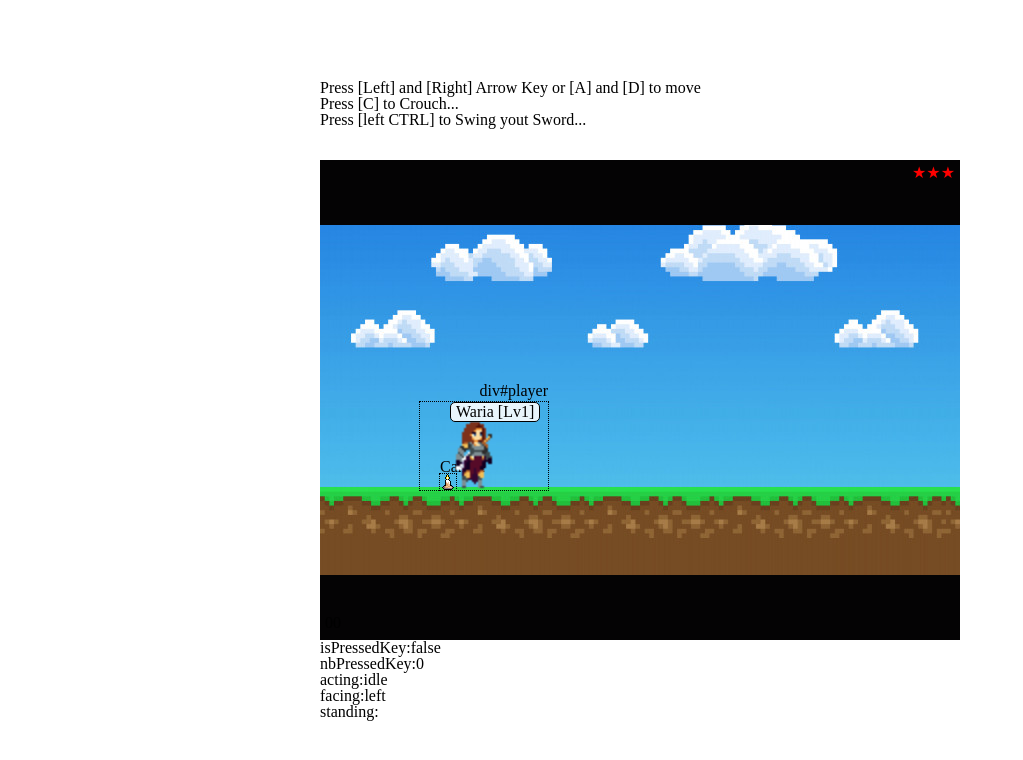
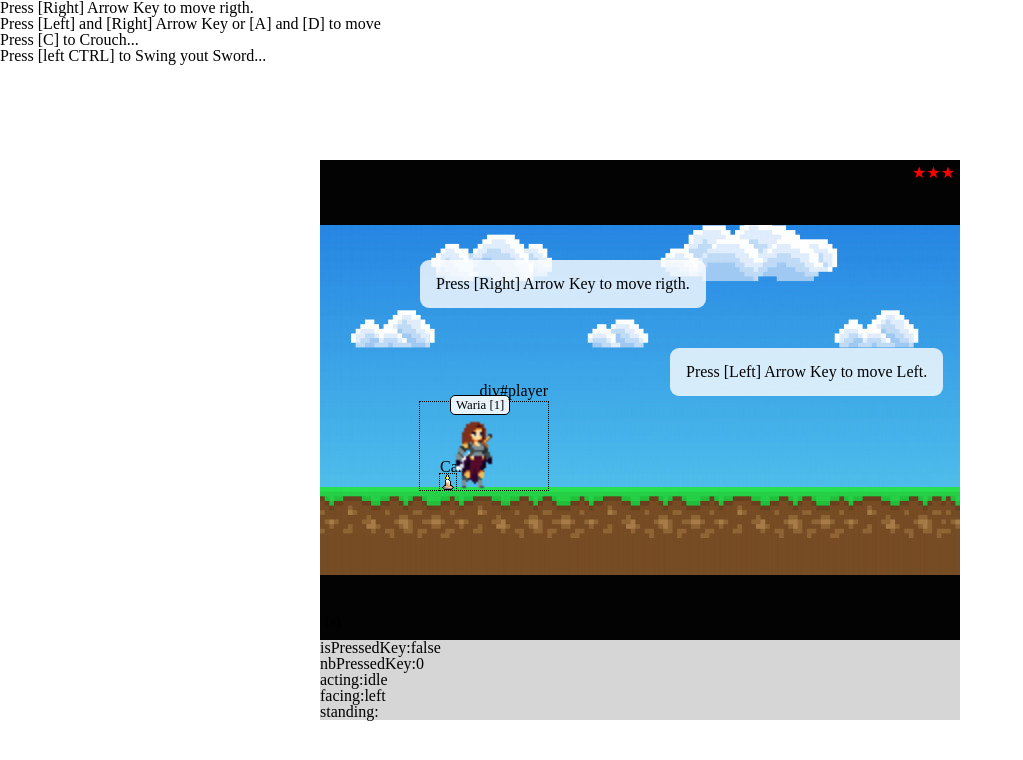
Before and after one commit to patobeur/Waria, a plain HTML site: page public/index.html in a window 1280 px wide. Shown: the whole page, without its empty margins (0-1023 px from the left). Drawn offline with Linux system fonts and the light colour scheme; a script that the page names is missing.

Commit message:
Add some Tutorial Stuff !!

```diff
--- a/public/css/main.scss
+++ b/public/css/main.scss
@@ -5,14 +5,6 @@
 }
 :root {
 	--playernamespeed: 0.5789s;
-}
-.info {
-	position: absolute;
-	top: calc(10%);
-	left: calc(50% - 320px);
-	width: 640px;
-	font-size: 1rem;
-	line-height: 100%;
 }
 #screen {
 	position: absolute;
@@ -71,6 +63,36 @@
 					}
 				}
 			}
+			.info {
+				position: absolute;
+				top: calc(10%);
+				width: max-content;
+				font-size: 1rem;
+				line-height: 100%;
+				background-color: rgba(255, 255, 255, 0.788);
+				border-radius: 9px;
+				padding: 1rem;
+				&.inf-1 {
+					top: calc(10%);
+					left: 100px;
+				}
+				&.inf-2 {
+					top: calc(35%);
+					left: 350px;
+				}
+				&.inf-3 {
+					top: calc(15%);
+					left: 650px;
+				}
+				&.inf-4 {
+					top: calc(25%);
+					left: 950px;
+				}
+				&.inf-5 {
+					top: calc(5%);
+					left: 1250px;
+				}
+			}
 		}
 		#player {
 			position: absolute;
@@ -87,8 +109,9 @@
 			}
 			&::before {
 				position: absolute;
-				content: "Waria [Lv1]";
-				top: 5p;
+				font-size: 0.8rem;
+				content: "Waria [1]";
+				top: -5px;
 				left: 30px;
 				border: 1px solid black;
 				background-color: rgba(255, 255, 255, 0.877);
@@ -97,10 +120,10 @@
 				transition: left 0.5s ease-out;
 				width: max-content;
 
-				// -webkit-animation: playernamefloating var(--playernamespeed) infinite; /* Safari 4+ */
-				// -moz-animation: playernamefloating var(--playernamespeed) infinite; /* Fx 5+ */
-				// -o-animation: playernamefloating var(--playernamespeed) infinite; /* Opera 12+ */
-				// animation: playernamefloating var(--playernamespeed) infinite; /* IE 10+, Fx 29+ */
+				-webkit-animation: playernamefloating var(--playernamespeed) infinite; /* Safari 4+ */
+				-moz-animation: playernamefloating var(--playernamespeed) infinite; /* Fx 5+ */
+				-o-animation: playernamefloating var(--playernamespeed) infinite; /* Opera 12+ */
+				animation: playernamefloating var(--playernamespeed) infinite; /* IE 10+, Fx 29+ */
 			}
 			//idle {
 			&.idle {
@@ -175,6 +198,7 @@
 	}
 	.console {
 		div {
+			background-color: rgb(214, 214, 214);
 		}
 	}
 }
@@ -182,15 +206,15 @@
 @keyframes playernamefloating {
 	0% {
 		// opacity: 0;
-		top: 0px;
+		top: -10px;
 	}
 	50% {
 		// opacity: 1;
-		top: 5px;
+		top: -5px;
 	}
 	100% {
 		// opacity: 1;
-		top: 0px;
+		top: -10px;
 	}
 }
 
--- a/public/index.html
+++ b/public/index.html
@@ -11,14 +11,24 @@
 	</head>
 
 	<body>
-		<div class="info">
-			Press [Left] and [Right] Arrow Key or [A] and [D] to move<br>
-			Press [C] to Crouch...<br>
-			Press [left CTRL] to Swing yout Sword...<br>
-		</div>
 		<section id="screen">
 			<div class="board">
 				<div id="road-slider" class="road">
+					<div class="info inf-1">
+						Press [Right] Arrow Key to move rigth.
+					</div>
+					<div class="info inf-2">
+						Press [Left] Arrow Key to move Left.
+					</div>
+					<div class="info inf-3">
+						You may use [A] and [D] either !!
+					</div>
+					<div class="info inf-4">
+						Press [C] to Crouch...<br>
+					</div>
+					<div class="info inf-5">
+						Try [left CTRL] to Swing yout Sword...<br>
+					</div>
 					<div id="obj_0" class="objet golden-key"></div>
 					<div id="obj_1" class="objet silver-key"></div>
 					<div id="obj_2" class="objet candle"></div>
@@ -37,6 +47,14 @@
 				<div id="standing"></div>
 			</div>
 		</section>
+		<div class="info1">
+			Press [Right] Arrow Key to move rigth.
+		</div>
+		<div class="info2">
+			Press [Left] and [Right] Arrow Key or [A] and [D] to move<br>
+			Press [C] to Crouch...<br>
+			Press [left CTRL] to Swing yout Sword...<br>
+		</div>
 		<script id="js-tools" src="tools.js"></script>
 		<script id="js-main" src="main.js"></script>
 	</body>
```
Also changed, not shown: public/css/main.css, 1 other file.
